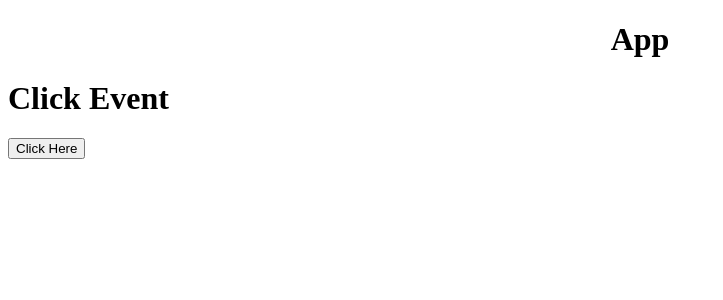
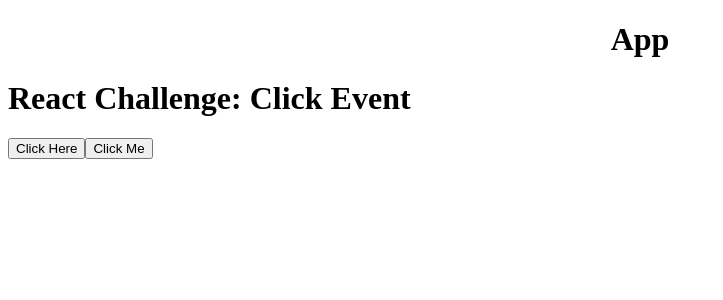
Before and after one commit to hmfaaiz/react_challenge, a React (Create React App) app: page / in a window 1280 px wide. Shown: the top 300 px of the page, without its empty margins (0-723 px from the left). Built offline with nearby package versions, Linux system fonts and the light colour scheme.

Commit message:
update vakue by variable

```diff
--- a/public/index.html
+++ b/public/index.html
@@ -11,7 +11,6 @@
     />
     <link rel="apple-touch-icon" href="%PUBLIC_URL%/logo192.png" />
 
-    <link rel="manifest" href="%PUBLIC_URL%/manifest.json" />
 
     <title>React App</title>
   </head>
--- a/src/components/clickEvent.js
+++ b/src/components/clickEvent.js
@@ -1,15 +1,18 @@
 import React from 'react'
 
 function ClickEvent() {
-    const click=()=>{
-        alert("Button is Clicked")
+    let course = "React Challenge"
+    const click = () => {
+        course="React"
+        alert(course)
     }
-  return (
-    <div>
-        <h1>Click Event</h1>
-      <button onClick={click}>Click Here</button>
-    </div>
-  )
+    return (
+        <div>
+            <h1>{course}: Click Event</h1>
+            <button onClick={click}>Click Here</button>
+            <button onClick={() => { alert("Hello") }}>Click Me</button>
+        </div>
+    )
 }
 
 export default ClickEvent;
```
